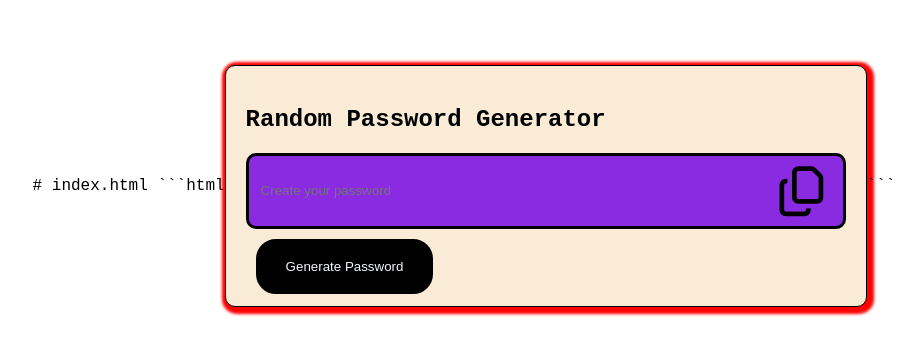
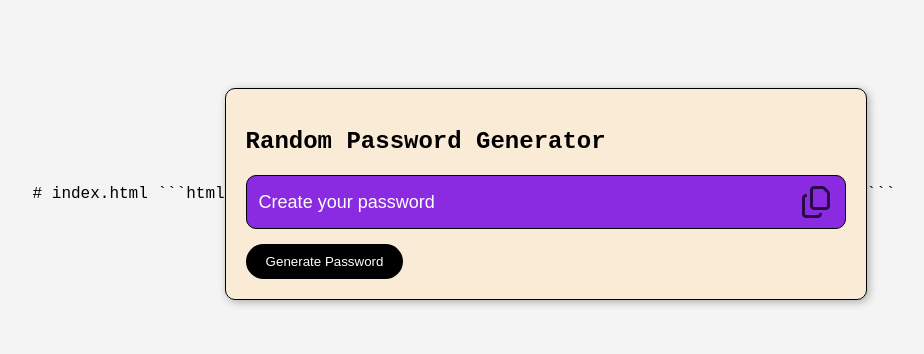
Before and after one commit to NikkiBhardwaj/Web-Development-Projects, a plain HTML site: page Secure-password-generator/index.html in a window 1280 px wide. Shown: the part 214-568 px from the top of the page, without its empty margins (176-1100 px from the left). Drawn offline with Linux system fonts and the light colour scheme.

Commit message:
Refactor CSS styles for improved layout and design

````diff
--- a/Secure-password-generator/style.css
+++ b/Secure-password-generator/style.css
@@ -1,70 +1,103 @@
+# style.css
+
+```css
+*{
+    margin:0;
+    padding:0;
+    box-sizing:border-box;
+}
+
 body{
     display:flex;
     justify-content:center;
+    align-items:center;
     height:100vh;
-    align-items: center;
-    margin:0;
     font-family:'Courier New', Courier, monospace;
+    background-color:#f4f4f4;
 }
+
 .password-container{
-    background-color: antiquewhite;
+    background-color:antiquewhite;
     padding:20px;
-    width:600px;
-    height:200px;
-    border-radius: 10px;
-    border:solid 1px black;
-    box-shadow:2px 2px 3px 5px red;
+    width:90%;
+    max-width:600px;
+    border-radius:10px;
+    border:1px solid black;
+    box-shadow:2px 2px 8px rgba(0,0,0,0.3);
+}
 
+.password-container h2{
+    margin-bottom:20px;
 }
+
 .input-container{
-border:solid black;
+    border:1px solid black;
     border-radius:10px;
     padding:10px;
-background-color: blueviolet;
-display: flex;
-justify-content: space-between;
-font-size:25px;
+    background-color:blueviolet;
+    display:flex;
+    justify-content:space-between;
+    align-items:center;
 }
+
 .input{
     border:none;
     outline:none;
-color:aliceblue;
+    background:transparent;
+    color:white;
+    width:100%;
+    font-size:18px;
+}
 
-background-color:transparent;
+.input::placeholder{
+    color:white;
 }
+
 .fa-copy{
     cursor:pointer;
-    opacity:3.5;
+    opacity:0.7;
+    transition:0.3s;
 }
-.fa-copy{
-    opacity:7;
+
+.fa-copy:hover{
+    opacity:1;
 }
+
 .btn{
-    margin:10px;
+    margin-top:15px;
     padding:10px 20px;
-    background-color: black;
-    color:aliceblue;
-    border:solid 10px black;
+    background:black;
+    color:white;
+    border:none;
     border-radius:20px;
+    cursor:pointer;
 }
+
+.btn:hover{
+    opacity:0.9;
+}
+
 .btn:active{
-    transform:scale(0.5);
+    transform:scale(0.95);
 }
+
 .alert-container{
-    background-color: blue;
-    width:200px;
-    height:70px;
-    border:solid 2px black;
+    background-color:blue;
+    color:white;
+    width:220px;
+    height:60px;
     border-radius:10px;
     position:fixed;
     bottom:20px;
     right:20px;
     display:flex;
     justify-content:center;
-align-items: center;
- box-shadow:2px 2px 3px 5px red;
- transition: right 0.4s ease;
+    align-items:center;
+    box-shadow:2px 2px 8px rgba(0,0,0,0.3);
+    transition:right 0.4s ease;
 }
+
 .alert-container.active{
     right:-300px;
 }
+```
````
Lines whose indentation alone changed are shown as unchanged.
